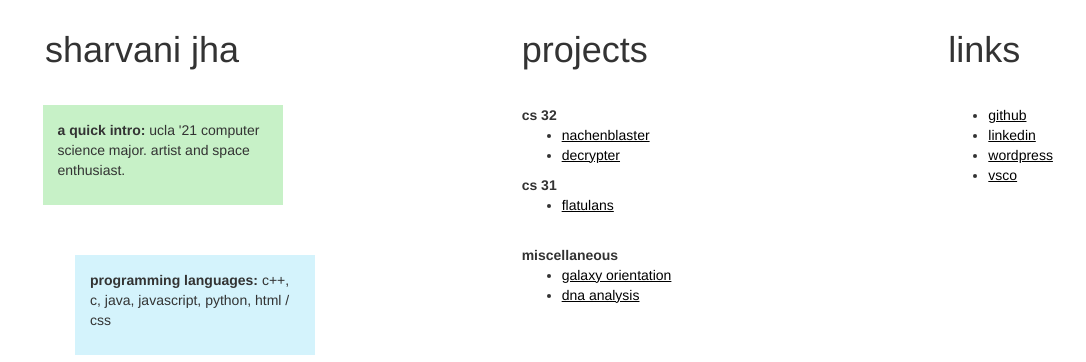
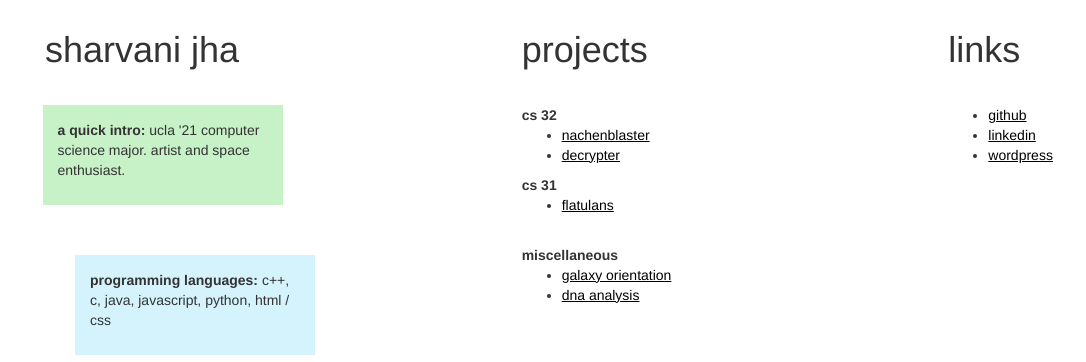
Before and after one commit to sharvanijha/sharvanijha.github.io, a Jekyll site: the page index.html, which Jekyll copies as it is, in a window 1280 px wide. Shown: the top 362 px of the page, without its empty margins (0-1086 px from the left). Built offline with Jekyll 4.4.1, drawn with Linux system fonts in a browser that asks for light colours.

Commit message:
Update index.html
Deleted VSCO link because it's not working - will troubleshoot later.

```diff
--- a/index.html
+++ b/index.html
@@ -131,7 +131,6 @@
           <li><a href = "https://github.com/sharvanijha"><u>github</u></a></li>
           <li><a href = "https://www.linkedin.com/in/sharvanijha/"><u>linkedin</u></a></li>
           <li><a href = "http://sharvanijha.wordpress.com"><u>wordpress</u></a></li>
-          <li><a href = "http://vsco.co/sharvanijha"><u>vsco</u></a></li>
         </ul>
       </div>
     </div>
```
